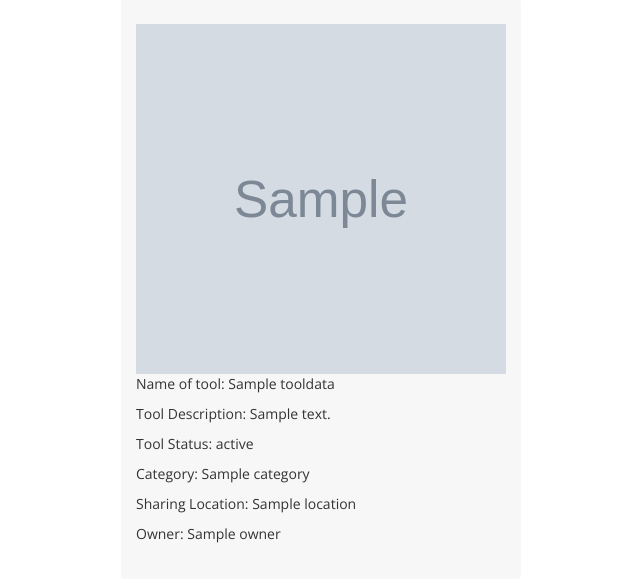
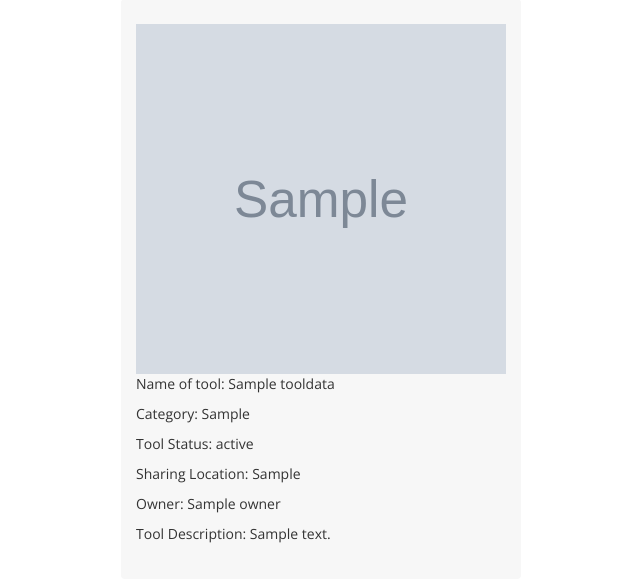
Before and after one commit to nm6061/toolshare, a Django app: template app/templates/tool.html in a window 1280 px wide. Shown: the part 101-683 px from the top of the page, without its empty margins (319-959 px from the left). Run offline with Django 3.2, Linux system fonts and the light colour scheme; the template is opened without the code that fills it: most values are stand-ins (such as "Sample title", 1, 10 or a date in 2020); grey boxes marked "Sample" are stand-in pictures; some libraries are stand-ins or nearby versions.

Commit message:
Tool details page now properly displays tuple values instead of its key

```diff
--- a/app/templates/tool.html
+++ b/app/templates/tool.html
@@ -14,15 +14,15 @@
 {% block content %}
 
     <div class="auth-box">
-        <img class="img-square" src="{{tooldata.picture.url}}" alt="{{tool.picture}}"
+        <img class="img-square" src="{{tooldata.picture.url}}" alt="{{tooldata.name}}"
         class="img-circle" style="width: 100%; height: 350px;"/>
 
         <p> Name of tool: {{ tooldata.name }}</p>
+        <p> Category: {{ tooldata.get_category_display }}</p>
+        <p> Tool Status: {{ tooldata.get_status_display}}</p>
+        <p> Sharing Location: {{ tooldata.get_location_display }}</p>
+        <p> Owner: {{ tooldata.owner.get_full_name }}</p>
         <p> Tool Description: {{ tooldata.description }}</p>
-        <p> Tool Status: {{ tooldata.status }}</p>
-        <p> Category: {{ tooldata.category }}</p>
-        <p> Sharing Location: {{ tooldata.location }}</p>
-        <p> Owner: {{ tooldata.owner.get_full_name }}</p>
 
     </div>
 
```
